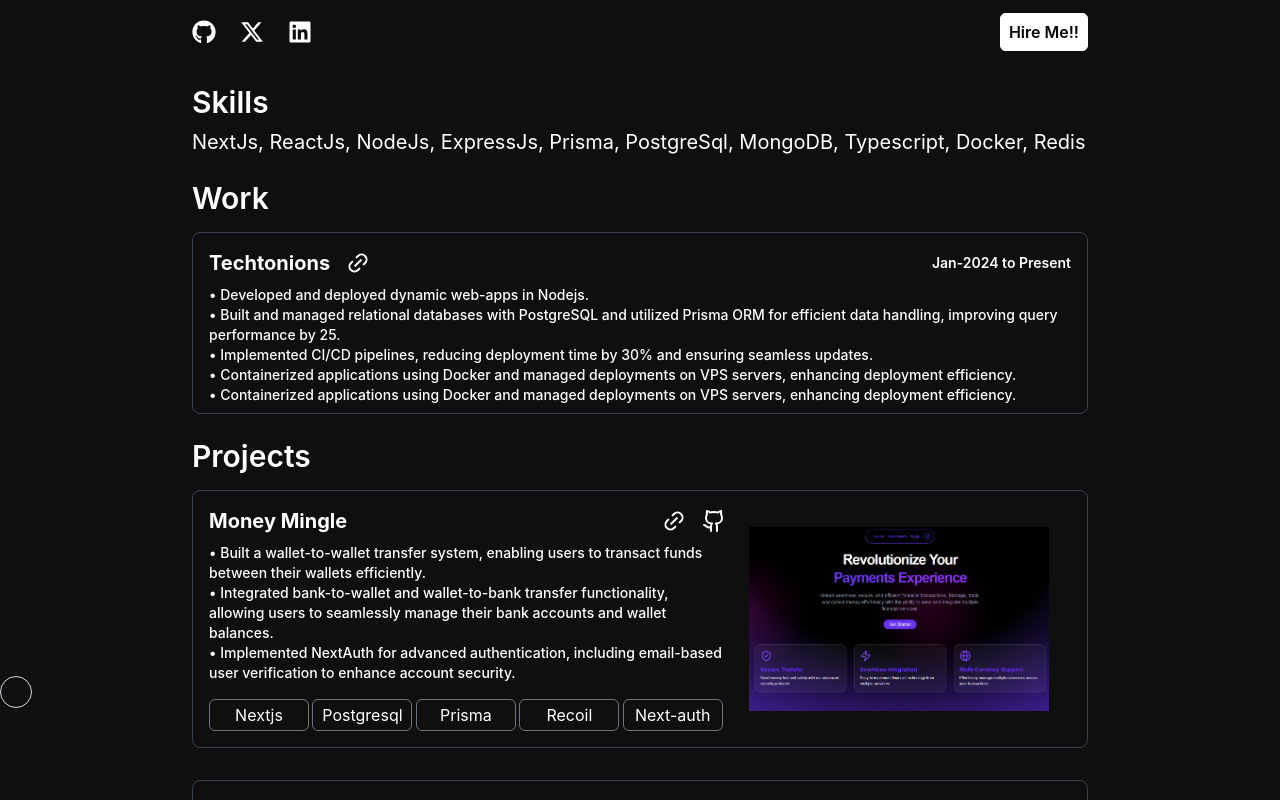
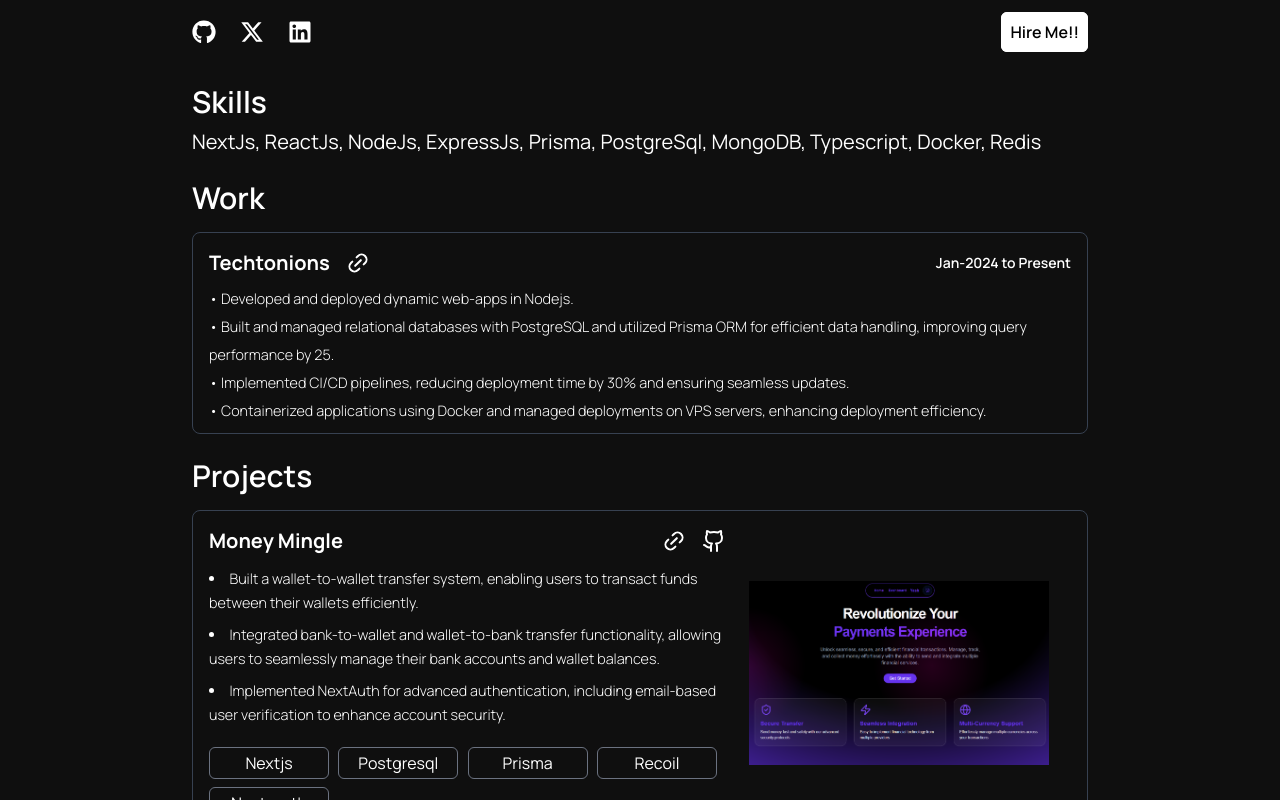
Before and after one commit to PatelYash7/yash-patel-profile, a Next.js app: page / in a window 1280 px wide. Shown: the part 260-1060 px from the top of the page. Built offline with nearby package versions, Linux system fonts and the light colour scheme.

Commit message:
Updated the cursor and fonts.

```diff
--- a/src/app/globals.css
+++ b/src/app/globals.css
@@ -2,10 +2,6 @@
 @tailwind components;
 @tailwind utilities;
 
-body {
-  font-family: -apple-system, BlinkMacSystemFont, "Segoe UI", Roboto, Helvetica,
-    Arial, sans-serif, "Apple Color Emoji", "Segoe UI Emoji", "Segoe UI Symbol";
-}
 
 @layer utilities {
   .text-balance {
--- a/src/app/layout.tsx
+++ b/src/app/layout.tsx
@@ -2,11 +2,15 @@
 import "./globals.css";
 import { Analytics } from "@vercel/analytics/react"
 import { SpeedInsights } from "@vercel/speed-insights/next";
+import {Manrope} from 'next/font/google'
 export const metadata: Metadata = {
   title: "Yash Patel",
   description: "Full Stack Engineer",
 };
 
+const ManropeFonts= Manrope({
+  subsets:['latin'],
+})
 export default function RootLayout({
   children,
 }: Readonly<{
@@ -14,7 +18,7 @@
 }>) {
   return (
     <html lang="en">
-      <body className={`antialiased bg-[#0f0f0f]`}>{children}
+      <body className={`antialiased bg-[#0f0f0f] ${ManropeFonts.className}` }>{children}
         <Analytics/>
         <SpeedInsights/>
       </body>
--- a/src/components/projects.tsx
+++ b/src/components/projects.tsx
@@ -79,19 +79,22 @@
               </Link>
             </div>
           </div>
-          <div className="text-sm font-medium  whitespace-pre-line">
-            {projectDetails.projectDescription
-              .split("\n")
-              .map((sentence) => `• ${sentence}`)
-              .join("\n")}
+          <div className="text-[0.9rem] font-light whitespace-pre-line leading-6">
+            <ul className="list-disc list-inside">
+              {projectDetails.projectDescription
+                .split("\n")
+                .map((sentence, index) => (
+                  <li key={index} className="py-1">{sentence}</li>
+                ))}
+            </ul>
           </div>
-          <div className="grid grid-cols-3 sm:grid-cols-5 gap-x-4 sm:gap-x-0 gap-y-2 mt-2 py-2">
+          <div className="grid grid-cols-3 sm:grid-cols-4 gap-x-4 sm:gap-x-0 w-full gap-y-2 mt-2 py-2">
             {projectDetails.techStack?.map((e, i) => (
               <TechStackBox name={e} key={i} />
             ))}
           </div>
         </div>
-        <div className="  sm:col-span-2 flex justify-center items-center relative  ">
+        <div className="  sm:col-span-2 flex justify-center items-center relative">
           <Image
             src={projectDetails.imageUrl}
             alt="projectImage"
@@ -106,8 +109,10 @@
 };
 const TechStackBox = ({ name }: { name: string }) => {
   return (
-    <div className="border-[0.2px] col-span-1 flex justify-center items-center cursor-default hover:text-white hover:font-bold duration-200 w-[100px]  text-center  h-8 rounded-md border-gray-500">
-      {name}
+    <div className="">
+      <div className="border-[0.2px] col-span-1 flex justify-center items-center cursor-default w-[120px] hover:text-white hover:font-bold duration-200 text-center  h-8 rounded-md border-gray-500">
+        {name}
+      </div>
     </div>
   );
 };
--- a/src/components/ui/Circle.tsx
+++ b/src/components/ui/Circle.tsx
@@ -3,10 +3,8 @@
   return (
     <div
       ref={ref}
-      style={{ left: 0, right: 0 }}
-      className={`absolute  h-8 z-10 w-8 border border-gray-300 hidden sm:flex justify-center items-center rounded-full`}
+      className={`absolute left-0 top-0  h-8  z-10 w-8 border border-gray-300 hidden sm:flex justify-center items-center rounded-full`}
     >
-        {/* <Dot className="h-8 w-8 text-white"/> */}
     </div>
   );
 });
--- a/src/components/ui/wrapper.tsx
+++ b/src/components/ui/wrapper.tsx
@@ -9,7 +9,7 @@
     const mouse = mainRef.current;
     if (mouse) {
       setTimeout(() => {
-        mouse.style.left = `${e.clientX}px`;
+        mouse.style.left = `${e.clientX-9}px`;
         mouse.style.top = `${e.pageY}px`;
       }, 0);
     }
--- a/src/components/work-experience.tsx
+++ b/src/components/work-experience.tsx
@@ -20,8 +20,8 @@
                 Jan-2024 to Present
             </div>
           </div>
-          <div className="text-sm font-medium   whitespace-pre-line">
-            {"Developed and deployed dynamic web-apps in Nodejs.\n  Built and managed relational databases with PostgreSQL and utilized Prisma ORM for efficient data handling, improving query performance by 25.\n Implemented CI/CD pipelines, reducing deployment time by 30% and ensuring seamless updates.\nContainerized applications using Docker and managed deployments on VPS servers, enhancing deployment efficiency.\nContainerized applications using Docker and managed deployments on VPS servers, enhancing deployment efficiency. "
+          <div className="text-[0.9rem] font-light leading-7  whitespace-pre-line">
+            {"Developed and deployed dynamic web-apps in Nodejs.\n  Built and managed relational databases with PostgreSQL and utilized Prisma ORM for efficient data handling, improving query performance by 25.\n Implemented CI/CD pipelines, reducing deployment time by 30% and ensuring seamless updates.\nContainerized applications using Docker and managed deployments on VPS servers, enhancing deployment efficiency."
               .split("\n")
               .map((sentence) => `• ${sentence}`)
               .join("\n")}
```
